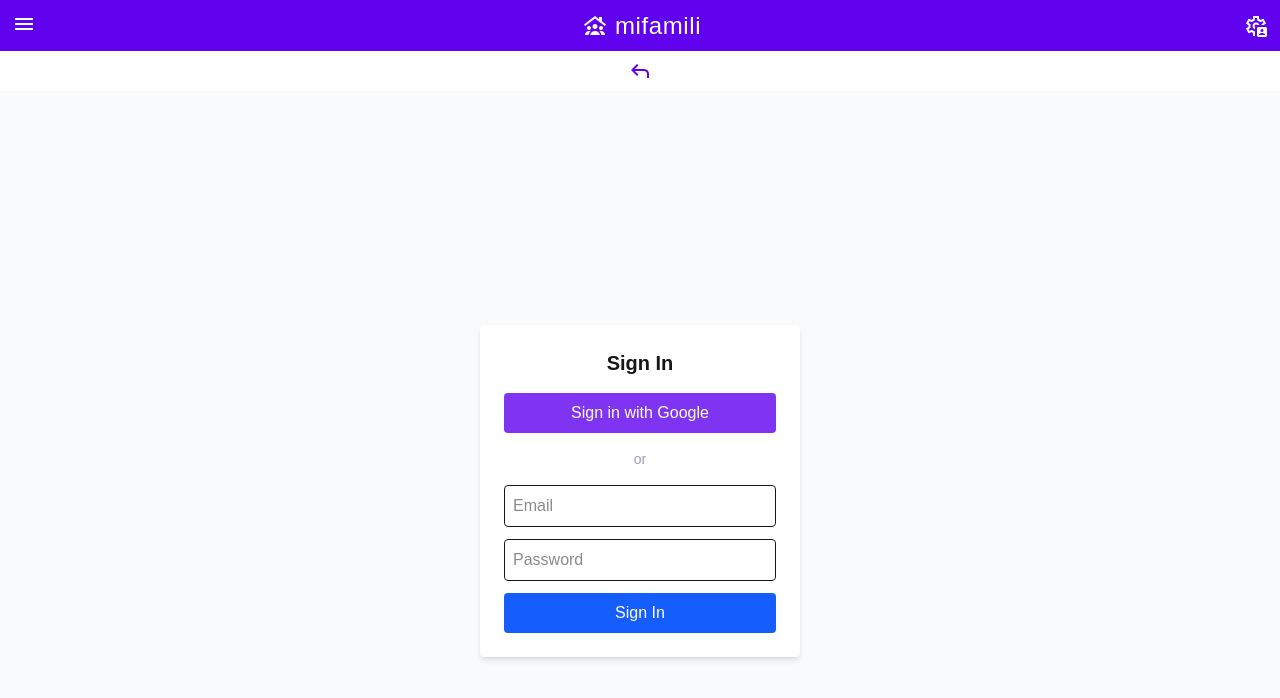
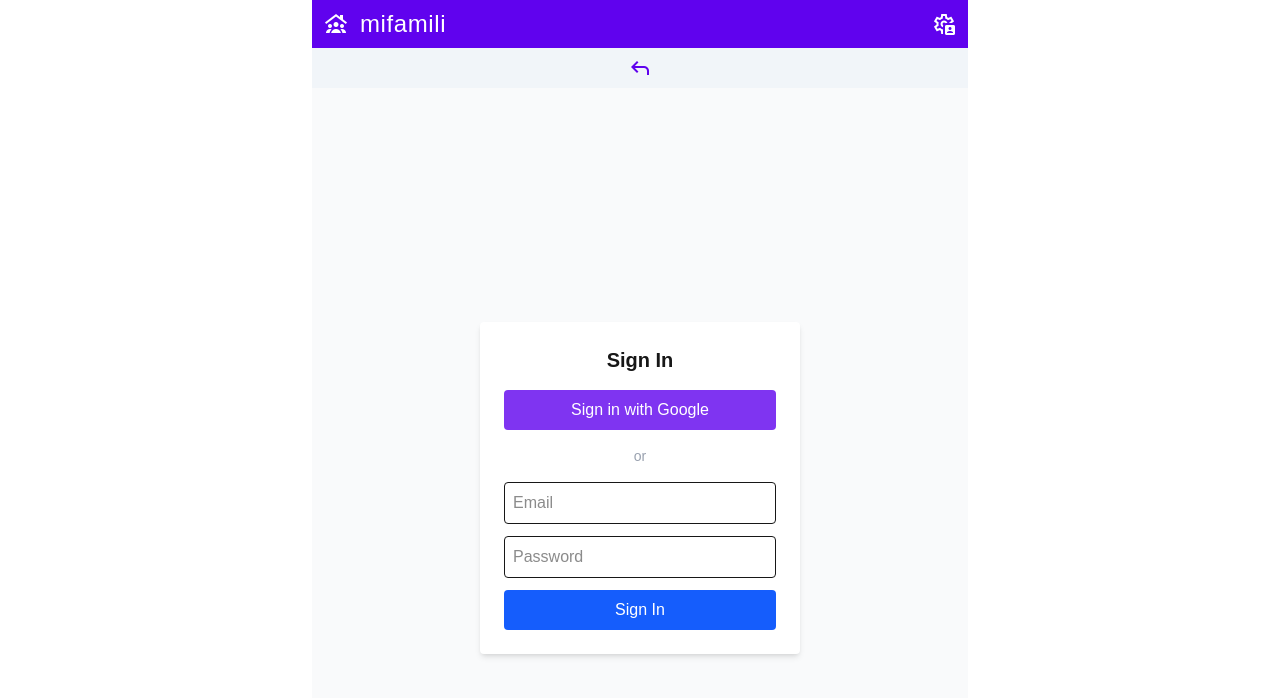
Before and after one commit to unnikt/amomifamilia, a Next.js app: page /auth/login in a window 1280 px wide. Shown: the top 698 px of the page. Built offline with nearby package versions, Linux system fonts and the light colour scheme; no server answers.

Commit message:
style: enhance layout and styling for improved user experience

```diff
--- a/app/layout.tsx
+++ b/app/layout.tsx
@@ -28,9 +28,11 @@ export default function RootLayout({
       lang="en"
       className={`${geistSans.variable} ${geistMono.variable} h-full antialiased`}
     >
-      <body className="min-h-full flex flex-col">
+      <body className="min-h-full flex flex-col max-w-2xl mx-auto  px-2 bg-slate-200">
         <HeaderClient />
-        {children}
+        <div className=" bg-slate-100">
+          {children}
+        </div>
       </body>
     </html>
   );
--- a/app/members/[name]/page.tsx
+++ b/app/members/[name]/page.tsx
@@ -33,7 +33,7 @@ export default async function MemberPage({ params }: { params: Promise<{ name: s
     const id = snaps.docs[0].id;
 
     return (
-        <div className="w-full sm:max-w-2xl mx-auto sm:shadow rounded-lg space-y-2 sm:border border-slate-300 p-4">
+        <div className="w-full sm:max-w-2xl mx-auto  space-y-2 px-6 h-screen">
             <div className="flex justify-between">
                 <h1 className="text-2xl font-bold">{member.name}</h1>
                 <DeleteMemberButton id={id} />
--- a/app/ui/HomeClient.tsx
+++ b/app/ui/HomeClient.tsx
@@ -15,9 +15,9 @@ export default function HomeClient() {
         setOpen(false)
     }
     return (
-        <div className="flex flex-col justify-center align-middle gap-2  w-fit mx-auto p-2 rounded">
+        <div className="flex flex-col justify-start align-middle gap-2 p-2 rounded h-screen">
             {!open &&
-                <div className="mt-10 w-fit mx-auto rounded ">
+                <div className="w-fit mx-auto rounded">
                     <img src="/famili.svg"
                         className="w-60 mb-3" />
 
--- a/components/AddMember.tsx
+++ b/components/AddMember.tsx
@@ -127,9 +127,9 @@ export default function AddMemberForm({ onMemberAdded, isOpen }: Props) {
     }
 
     return (
-        <div className="mx-auto  sm:min-w-3xl sm:mt-3">
+        <div className="mx-auto  ">
             {!open && (
-                <div className="w-fit mx-auto">
+                <div className="w-full mx-auto">
                     <button
                         className="flex flex-col gap-2 bg-(--primary) p-4 text-white m-2 rounded shadow-lg"
                         onClick={handleOpen}
--- a/components/Header.tsx
+++ b/components/Header.tsx
@@ -12,17 +12,17 @@ export default function Header() {
     const [open, setOpen] = useState(false)
     const menuRef = useRef(null);
     return (
-        <div>
+        <div >
             <div className="p-2 flex justify-between items-center bg-(--primary)">
-                <div ref={menuRef} className="relative">
+                {/* <div ref={menuRef} className="relative hidden">
                     <span
                         className="material-symbols-outlined btn-material-icon"
                         onClick={() => setOpen(prev => !prev)}>menu</span>
 
                     {open && <MainMenu onClose={() => setOpen(false)} />}
-                </div>
+                </div> */}
                 <Link href="/"
-                    className="flex gap-1 items-center">
+                    className="flex gap-2 items-center">
                     <span className="material-symbols-outlined btn-material-icon">family_group</span>
                     <h2 className="text-2xl  tracking-wide text-(--text)">
                         mifamili
@@ -32,7 +32,7 @@ export default function Header() {
                     <UserAvatarLink />
                 </div>
             </div>
-            <div className="flex justify-center p-2">
+            <div className="flex justify-center p-2 bg-slate-100">
                 <button
                     className="material-symbols-outlined rounded text-(--primary)"
                     onClick={() => router.back()}>
```
